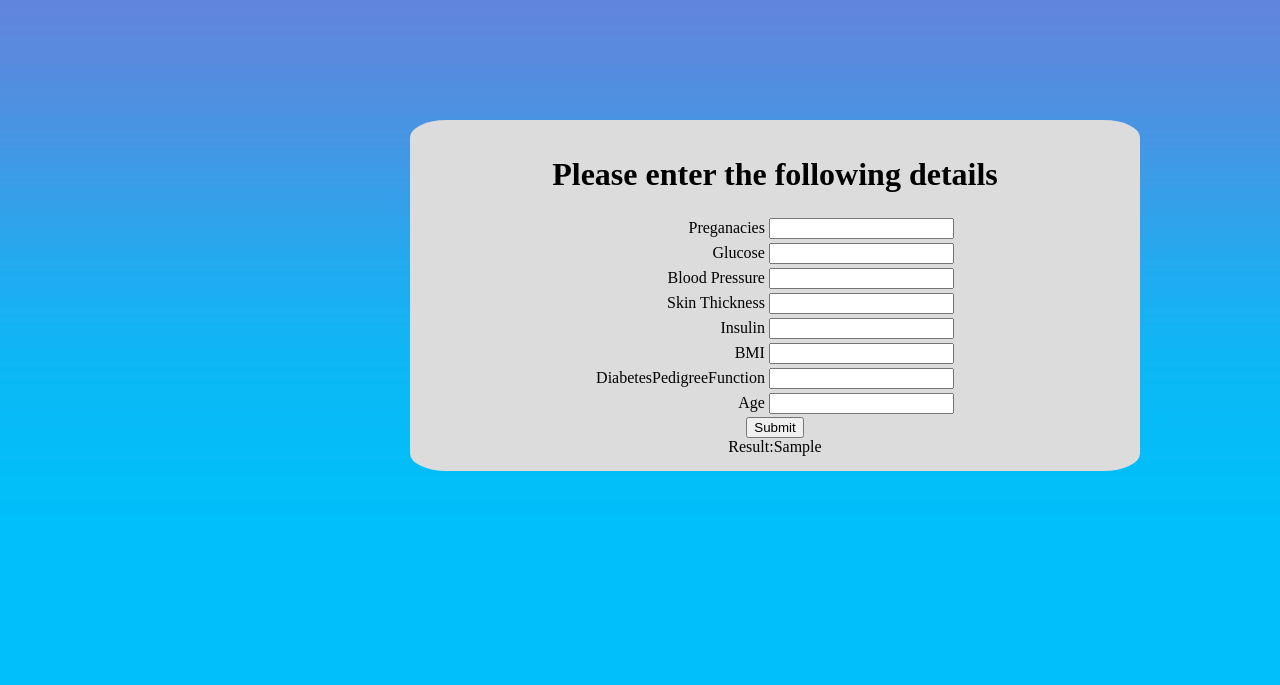
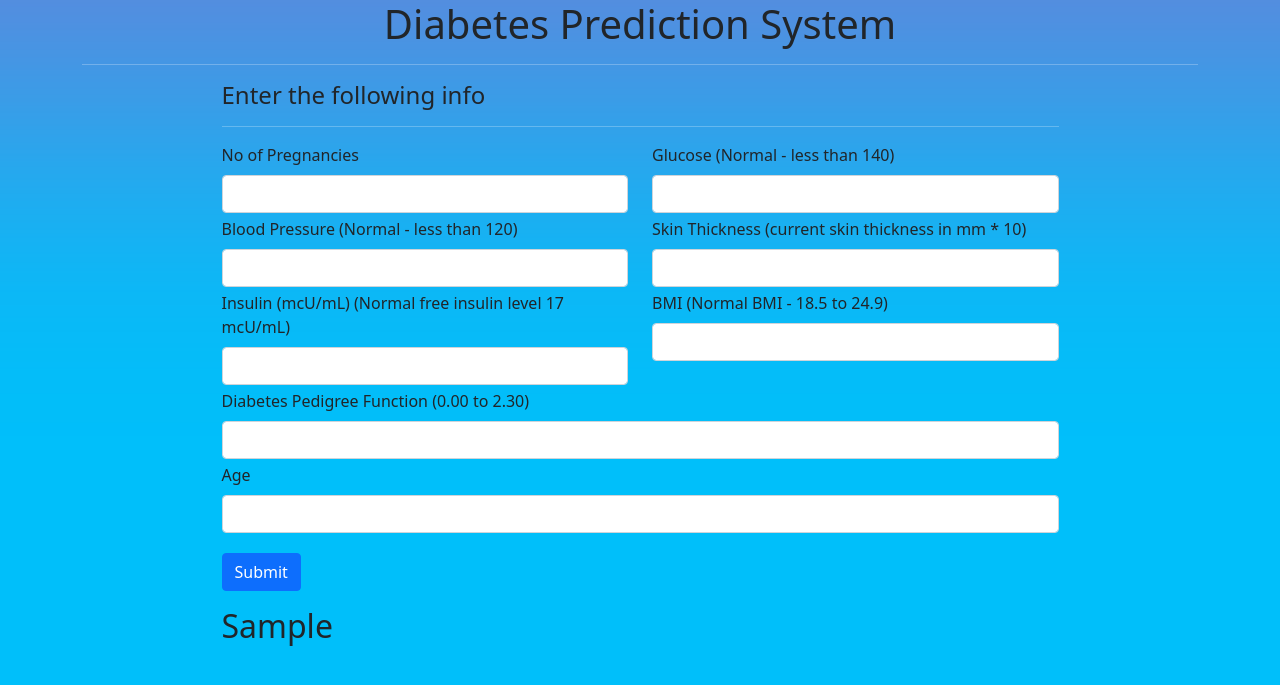
Before and after one commit to sarvajeetnarkhede/diabetespred, a Django app: template templates/predict.html in a window 1280 px wide. Shown: the top 685 px of the page. Run offline with Django 3.2, Linux system fonts and the light colour scheme; the template is opened without the code that fills it: most values are stand-ins (such as "Sample title", 1, 10 or a date in 2020).

Commit message:
removed venv and added bootstrap

```diff
--- a/DiabetisPrediction/urls.py
+++ b/DiabetisPrediction/urls.py
@@ -1,25 +1,10 @@
-"""DiabetisPrediction URL Configuration
-
-The `urlpatterns` list routes URLs to views. For more information please see:
-    https://docs.djangoproject.com/en/3.2/topics/http/urls/
-Examples:
-Function views
-    1. Add an import:  from my_app import views
-    2. Add a URL to urlpatterns:  path('', views.home, name='home')
-Class-based views
-    1. Add an import:  from other_app.views import Home
-    2. Add a URL to urlpatterns:  path('', Home.as_view(), name='home')
-Including another URLconf
-    1. Import the include() function: from django.urls import include, path
-    2. Add a URL to urlpatterns:  path('blog/', include('blog.urls'))
-"""
 from django.contrib import admin
 from django.urls import path
 from . import views
 
 urlpatterns = [
     path('admin/', admin.site.urls),
-    path("",views.home),
-    path('predict/',views.predict),
-    path('predict/result', views.result)
+    path('', views.home),
+    path('predict/', views.predict, name="predict"),
+    path('predict/result', views.result, name="result")
 ]
--- /dev/null
+++ b/static/style.css
@@ -0,0 +1,31 @@
+* {
+    margin: 0;
+}
+
+body {
+    background: url("img1.jpg") no-repeat fixed center;
+    background-size: cover;
+}
+
+/* Home */
+.home {
+    text-align: center;
+    margin-top: 30vh;
+}
+
+.home-button {
+    padding: 10px 30px 10px 30px;
+    background: rgba(0, 0, 255, 0.97);
+    color: white;
+    border: none;
+    border-radius: 10px;
+    font-size: 40px;
+    font-weight: bold;
+    margin: 50px 0 50px 0;
+}
+
+.home-button:hover {
+    background: rgba(0, 0, 255, 0.50);
+}
+
+/*/Home*/
--- a/templates/predict.html
+++ b/templates/predict.html
@@ -2,73 +2,66 @@
 <!DOCTYPE html>
 <html lang="en">
 <head>
-    <meta charset="UTF-8">
+    <!-- Required meta tags -->
+    <meta charset="utf-8">
+    <meta name="viewport" content="width=device-width, initial-scale=1">
     <title>Predict</title>
-    <style>
-        .main
-        {
-            position: fixed;
-            top: 120px;
-            left:410px;
-            width: 700px;
-            background-color: gainsboro;
-            align-items: center;
-            border-radius: 5%;
-        }
-        div
-        {
-            padding: 15px;
-        }
-        body
-        {
-            background-image: url("{% static 'img1.jpg' %}");
-            background-repeat: no-repeat;
-            background-attachment: fixed;
-            background-size: cover;
-        }
-    </style>
+    <link href="https://cdn.jsdelivr.net/npm/bootstrap@5.0.2/dist/css/bootstrap.min.css" rel="stylesheet"
+          integrity="sha384-EVSTQN3/azprG1Anm3QDgpJLIm9Nao0Yz1ztcQTwFspd3yD65VohhpuuCOmLASjC" crossorigin="anonymous">
+    <link rel="stylesheet" type="text/css" href="{% static 'style.css' %}">
 </head>
 <body>
-<div align="center" class="main">
-    <h1>Please enter the following details</h1>
-    <form action="result">
-        <table>
-            <tr>
-                <td align="right">Preganacies</td>
-                <td align="left"><input type="text" name="n1"> </td>
-            </tr>
-            <tr>
-                <td align="right">Glucose</td>
-                <td align="left"><input type="text" name="n2"> </td>
-            </tr>
-            <tr>
-                <td align="right">Blood Pressure</td>
-                <td align="left"><input type="text" name="n3"> </td>
-            </tr>
-            <tr>
-                <td align="right">Skin Thickness</td>
-                <td align="left"><input type="text" name="n4"> </td>
-            </tr>
-            <tr>
-                <td align="right">Insulin</td>
-                <td align="left"><input type="text" name="n5"> </td>
-            </tr>
-            <tr>
-                <td align="right">BMI</td>
-                <td align="left"><input type="text" name="n6"> </td>
-            </tr>
-            <tr>
-                <td align="right">DiabetesPedigreeFunction</td>
-                <td align="left"><input type="text" name="n7"> </td>
-            </tr>
-            <tr>
-                <td align="right">Age</td>
-                <td align="left"><input type="text" name="n8"> </td>
-            </tr>
-        </table>
-        <input type="submit">
+<div class="container">
+    <h1 class="text-center mb-2">Diabetes Prediction System</h1>
+    <hr class="bg-white "/>
+    <form action="{% url 'result' %}" class="mx-auto w-75">
+        <h4 class="my-2">Enter the following info</h4>
+        <hr class="bg-white "/>
+        <div class="mb-1 row">
+            <div class="col">
+                <label for="area_income" class="form-label">No of Pregnancies</label>
+                <input type="number" class="form-control" id="area_income" name="n1" required>
+            </div>
+            <div class="col">
+                <label for="houseAge" class="form-label">Glucose (Normal - less than 140)</label>
+                <input type="number" class="form-control" id="houseAge" name="n2" step="0.1" required>
+            </div>
+        </div>
+        <div class="mb-1 row">
+            <div class="col">
+                <label for="houseAge" class="form-label">Blood Pressure (Normal - less than 120)</label>
+                <input type="number" class="form-control" id="houseAge" name="n3" step="0.1" required>
+            </div>
+            <div class="col">
+                <label for="skin_thickness" class="form-label">Skin Thickness (current skin thickness in mm *
+                    10)</label>
+                <input type="number" class="form-control" id="skin_thickness" name="n4" step="0.1" required>
+            </div>
+        </div>
+        <div class="mb-1 row">
+            <div class="col">
+                <label for="insulin" class="form-label">Insulin (mcU/mL) (Normal free insulin level 17 mcU/mL)</label>
+                <input type="number" class="form-control" id="insulin" name="n5" step="0.1" required>
+            </div>
+            <div class="col">
+                <label for="BMI" class="form-label">BMI (Normal BMI - 18.5 to 24.9)</label>
+                <input type="number" class="form-control" id="BMI" name="n6" step="0.1" required>
+            </div>
+        </div>
+
+        <div class="mb-1">
+            <label for="diabetes_pedigree_function" class="form-label">Diabetes Pedigree Function (0.00 to 2.30)</label>
+            <input type="number" class="form-control" id="diabetes_pedigree_function" name="n7" step="0.1" required>
+        </div>
+        <div class="mb-1">
+            <label for="age" class="form-label">Age</label>
+            <input type="number" class="form-control" id="age" name="n8" required>
+        </div>
+        <button type="submit" class="btn btn-primary mt-3">Submit</button>
     </form>
-    Result:{{ result2 }}
+    <div class="mx-auto w-75 mt-3">
+        <h2>{{ result2 }}</h2>
+    </div>
 </div>
 
 </body>
```
Also changed, not shown: DiabetisPrediction/settings.py (+4 -10 lines), DiabetisPrediction/views.py (+26 -23 lines), templates/home.html (+13 -33 lines), readme.md (added), 1 other file.
